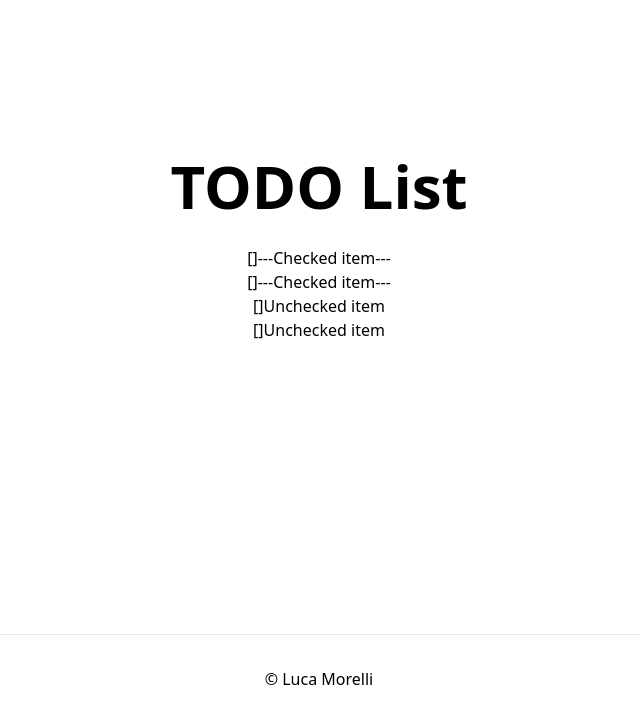
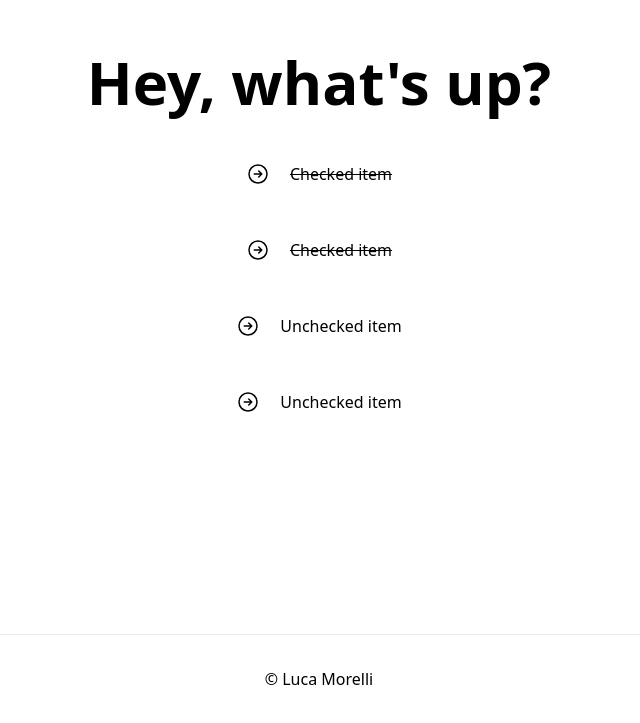
Before and after one commit to morels/todolist, a Next.js app: page / in a window 1280 px wide. Shown: the part 166-889 px from the top of the page, without its empty margins (321-961 px from the left). Built offline with nearby package versions, Linux system fonts and the light colour scheme.

Commit message:
feat(theme): apply theme to item component

```diff
--- a/pages/index.tsx
+++ b/pages/index.tsx
@@ -20,11 +20,14 @@ export default function Home() {
       </Head>
 
       <main className={styles.main}>
-        <Title>TODO List</Title>
-        {items.map(({ text, checked }, i) => (
-          <Item key={`${i}${text}`} checked={checked}>
-            {text}
-          </Item>
+        <Title>Hey, what's up?</Title>
+        {items.map(({ text, checked }, i, items) => (
+          <Item
+            key={`${i}${text}`}
+            checked={checked}
+            className={i < items.length ? "mb-3" : ""}
+            text={text}
+          />
         ))}
       </main>
 
--- a/src/components/Item/item.tsx
+++ b/src/components/Item/item.tsx
@@ -1,18 +1,18 @@
+import clsx from "clsx";
 import React from "react";
+import { ArrowRightCircleIcon } from "@heroicons/react/24/outline";
 
-interface Props {
+type PropsWithClassName<P = unknown> = P & { className?: string | undefined };
+
+type Props = {
   checked?: boolean;
-}
+  text: string;
+};
 
-const Item: React.FC<React.PropsWithChildren<Props>> = ({
-  checked,
-  children,
-}) => (
-  <div>
-    {"[]"}
-    {checked && "---"}
-    {children}
-    {checked && "---"}
+const Item = ({ checked, text, className }: PropsWithClassName<Props>) => (
+  <div className={clsx("p-5 bg-white rounded-lg flex gap-5 ", className)}>
+    <ArrowRightCircleIcon className="w-6 h-6 grow-0" />
+    <p className={checked ? "line-through" : ""}>{text}</p>
   </div>
 );
 
```
